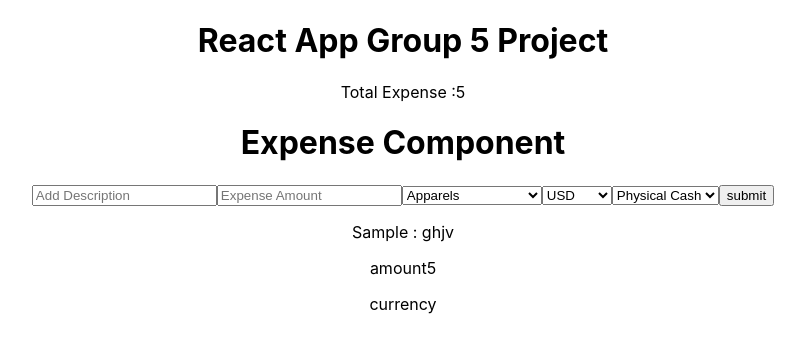
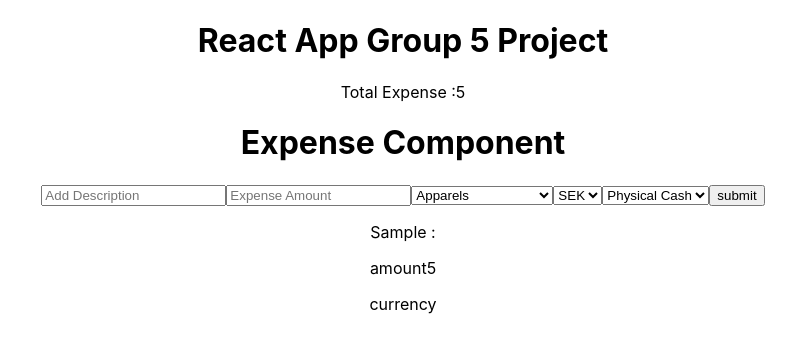
Before and after one commit to Fed24-React-SPA/expense-planning-tracker, a React (Create React App) app: page / in a window 1280 px wide. Both pictures are taken after typing "Sample", "5" into the empty fields and a click on the button "submit". Shown: the top 352 px of the page, without its empty margins (237-1042 px from the left). Built offline with nearby package versions, Linux system fonts and the light colour scheme.

Commit message:
remove some items(option) from select tag

```diff
--- a/src/components/Expense.js
+++ b/src/components/Expense.js
@@ -92,14 +92,13 @@ const Expense = () => {
 				>
 					<option value={"Apparels"}>Apparels</option>
 					<option value={"Electronics"}>Electronics</option>
-					<option value={"Geroceries"}>Geroceries</option>
 					<option value={"Investments"}>Investments</option>
 					<option value={"Life"}>Life</option>
 					<option value={"Transportation"}>Transportation</option>
-					<option value={"ChildCare"}>child Care</option>
+					<option value={"ChildCare"}>Child Care</option>
 					<option value={"UtilityBills"}>Utility Bills</option>
 					<option value={"CellPhone"}>Cell Phone</option>
-					<option value={"Food-Groceries"}>Food and Groceries</option>
+					<option value={"Food-Groceries"}>Food And Groceries</option>
 				</select>
 				<select
 					value={currency}
@@ -108,13 +107,7 @@ const Expense = () => {
 						setCurrency(e.target.value);
 					}}
 				>
-					<option value="USD">USD</option>
-					<option value="IRRIAL">IR-RIAL</option>
-					<option value="EUR">EUR</option>
 					<option value="SEK">SEK</option>
-					<option value="GBP">GBP</option>
-					<option value="JPY">JPY</option>
-					<option value="INR">INR</option>
 				</select>
 				<select
 					value={payment}
@@ -133,7 +126,7 @@ const Expense = () => {
 					datas.map((data, i) => (
 						<div key={i}>
 							<p>
-								{data.name} : ghjv{data.category}
+								{data.name} : {data.category}
 							</p>
 							<p>amount{data.amount}</p>
 							<p>currency {data.currency}</p>
```
